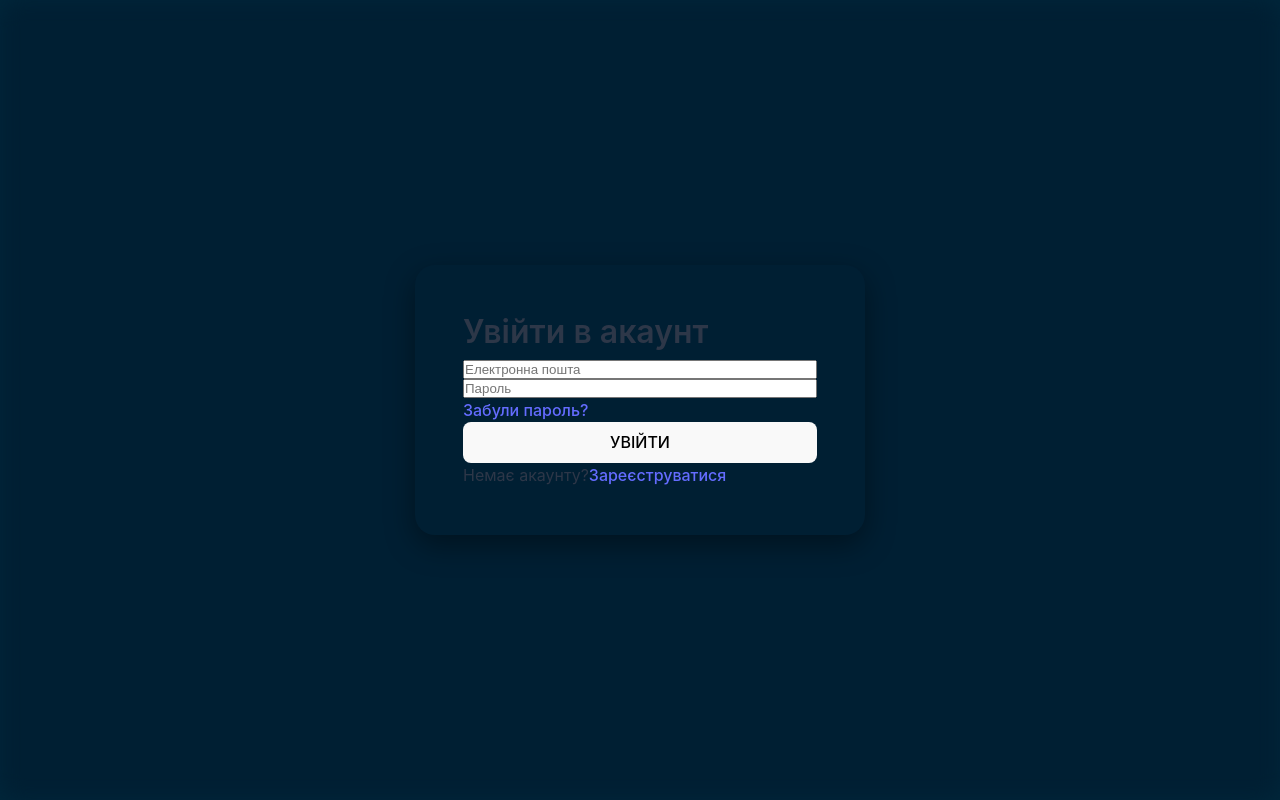
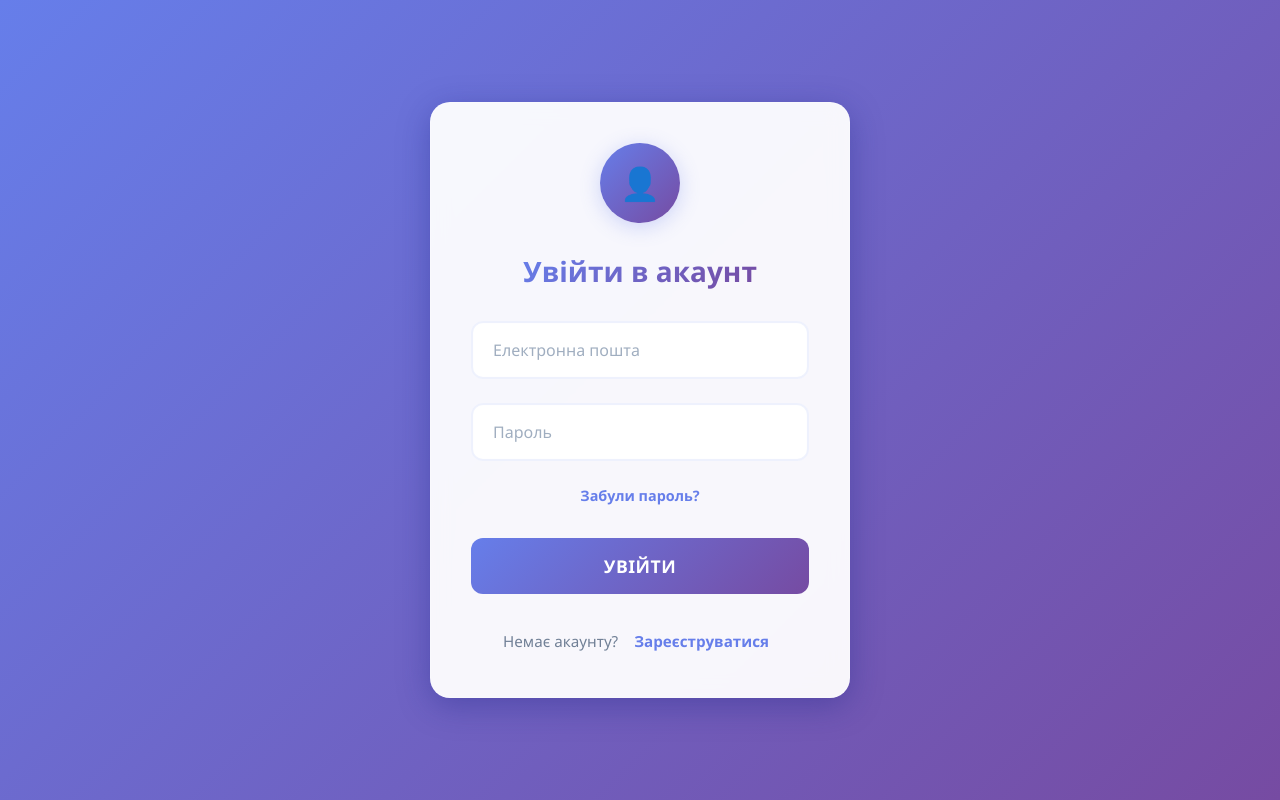
Before and after one commit to NazirSavysko/front-app-bank, a React (Vite) app: page / in a window 1280 px wide. Built offline with nearby package versions, Linux system fonts and the light colour scheme.

Commit message:
Refactor `LoginForm.css` with cleaner, modern styles and enhanced animations. Add adaptive design support. Update `vite.config.ts` for server accessibility. Optimize `UserDashboard.css` formatting.

```diff
--- a/src/log-in/LoginForm.css
+++ b/src/log-in/LoginForm.css
@@ -1,204 +1,243 @@
-/* Styles for login form and related forms */
+/* Основные стили и сброс */
+* {
+    box-sizing: border-box;
+    margin: 0;
+    padding: 0;
+}
 
+/* Контейнер формы входа */
 .login-container {
-    position: fixed;                /* cover the entire screen */
-    top: 0;
-    left: 0;
-    width: 100vw;                   /* full viewport width */
-    height: 100vh;                  /* full viewport height */
+    min-height: 100vh;
+    background: linear-gradient(135deg, #667eea 0%, #764ba2 100%);
+    display: flex;
+    align-items: center;
+    justify-content: center;
+    padding: 1rem;
+    font-family: 'Segoe UI', Tahoma, Geneva, Verdana, sans-serif;
+}
+
+/* Форма входа */
+.login-form {
+    background: rgba(255, 255, 255, 0.95);
+    backdrop-filter: blur(10px);
+    border: 1px solid rgba(255, 255, 255, 0.18);
+    border-radius: 20px;
+    padding: 2.5rem;
+    box-shadow: 0 8px 32px rgba(31, 38, 135, 0.37);
+    width: 100%;
+    max-width: 420px;
+    display: flex;
+    flex-direction: column;
+    align-items: center;
+    gap: 1.5rem;
+    transition: all 0.3s ease;
+}
+
+.login-form:hover {
+    transform: translateY(-2px);
+    box-shadow: 0 12px 40px rgba(31, 38, 135, 0.5);
+}
+
+/* Иконка аватара */
+.avatar-icon {
+    width: 80px;
+    height: 80px;
+    background: linear-gradient(135deg, #667eea 0%, #764ba2 100%);
+    border-radius: 50%;
+    position: relative;
+    margin-bottom: 0.5rem;
+    box-shadow: 0 4px 20px rgba(102, 126, 234, 0.3);
+}
+
+.avatar-icon::before {
+    content: "👤";
+    position: absolute;
+    top: 50%;
+    left: 50%;
+    transform: translate(-50%, -50%);
+    font-size: 2rem;
+    color: white;
+}
+
+/* Заголовок */
+.login-form h2 {
+    font-size: 1.75rem;
+    font-weight: 700;
+    color: #2d3748;
+    text-align: center;
+    margin-bottom: 0.5rem;
+    background: linear-gradient(135deg, #667eea 0%, #764ba2 100%);
+    -webkit-background-clip: text;
+    -webkit-text-fill-color: transparent;
+    background-clip: text;
+}
+
+/* Поля ввода */
+.login-form input {
+    width: 100%;
+    padding: 1rem 1.25rem;
+    border: 2px solid rgba(102, 126, 234, 0.1);
+    border-radius: 12px;
+    font-size: 1rem;
+    font-family: inherit;
+    background: rgba(255, 255, 255, 0.8);
+    backdrop-filter: blur(4px);
+    transition: all 0.3s ease;
+    color: #2d3748;
+}
+
+.login-form input::placeholder {
+    color: #a0aec0;
+    font-weight: 500;
+}
+
+.login-form input:focus {
+    outline: none;
+    border-color: #667eea;
+    background: rgba(255, 255, 255, 0.95);
+    transform: translateY(-1px);
+    box-shadow: 0 4px 20px rgba(102, 126, 234, 0.2);
+}
+
+/* Кнопка входа */
+.login-form button[type="submit"] {
+    width: 100%;
+    padding: 1rem 1.5rem;
+    background: linear-gradient(135deg, #667eea 0%, #764ba2 100%);
+    border: none;
+    border-radius: 12px;
+    color: white;
+    font-size: 1.1rem;
+    font-weight: 700;
+    font-family: inherit;
+    cursor: pointer;
+    transition: all 0.3s ease;
+    text-transform: uppercase;
+    letter-spacing: 0.5px;
+    margin-top: 0.5rem;
+}
+
+.login-form button[type="submit"]:hover {
+    transform: translateY(-2px);
+    box-shadow: 0 8px 25px rgba(102, 126, 234, 0.4);
+    background: linear-gradient(135deg, #5a67d8 0%, #6b46c1 100%);
+}
+
+.login-form button[type="submit"]:active {
+    transform: translateY(0);
+}
+
+/* Действия (забыли пароль) */
+.actions {
+    width: 100%;
     display: flex;
     justify-content: center;
+    margin-top: -0.5rem;
+    margin-bottom: -0.5rem;
+}
+
+.actions a {
+    color: #667eea;
+    text-decoration: none;
+    font-size: 0.9rem;
+    font-weight: 600;
+    cursor: pointer;
+    transition: all 0.2s ease;
+    padding: 0.5rem 1rem;
+    border-radius: 8px;
+}
+
+.actions a:hover {
+    color: #5a67d8;
+    background: rgba(102, 126, 234, 0.1);
+    transform: translateY(-1px);
+}
+
+/* Ссылка на регистрацию */
+.register-link {
+    display: flex;
     align-items: center;
-    background-color: #00263a;
-    overflow: hidden;              /* remove scroll */
+    gap: 0.5rem;
+    font-size: 0.95rem;
+    color: #718096;
+    margin-top: 0.5rem;
+}
+
+.register-link span {
+    font-weight: 500;
+}
+
+.register-link a {
+    color: #667eea;
+    text-decoration: none;
+    font-weight: 700;
+    cursor: pointer;
+    transition: all 0.2s ease;
+    padding: 0.25rem 0.5rem;
+    border-radius: 6px;
+}
+
+.register-link a:hover {
+    color: #5a67d8;
+    background: rgba(102, 126, 234, 0.1);
+    transform: translateY(-1px);
+}
+
+/* Сообщение об ошибке */
+.error-text {
+    width: 100%;
+    padding: 0.75rem 1rem;
+    background: rgba(245, 101, 101, 0.1);
+    border: 1px solid rgba(245, 101, 101, 0.3);
+    border-radius: 10px;
+    color: #c53030;
+    font-size: 0.9rem;
+    font-weight: 600;
+    text-align: center;
+    margin: -0.5rem 0 0.5rem 0;
+    backdrop-filter: blur(4px);
+}
+
+/* Адаптивные стили */
+@media (max-width: 480px) {
+    .login-container {
+        padding: 0.5rem;
     }
 
     .login-form {
-    background-color: #001f33;
-    padding: 40px;
-    border-radius: 20px;
-    width: 90%;
-    max-width: 400px;               /* limit width */
-    display: flex;
-    flex-direction: column;
-    box-shadow: 0 10px 30px rgba(0, 0, 0, 0.4);
-    transition: transform 0.3s ease;
+        padding: 2rem 1.5rem;
+        max-width: 100%;
     }
 
-.login-form::before {
-  content: '';
-  position: absolute;
-  top: 0;
-  left: 0;
-  right: 0;
-  bottom: 0;
-  background: inherit;
-  border-radius: inherit;
-  filter: blur(10px);
-  z-index: -1;
+    .login-form h2 {
+        font-size: 1.5rem;
     }
 
-.login-header {
-  text-align: center;
-  margin-bottom: 2rem;
+    .avatar-icon {
+        width: 60px;
+        height: 60px;
     }
 
-.login-title {
-  font-size: 1.8rem;
-  font-weight: 700;
-  color: #2d3748;
-  margin-bottom: 0.5rem;
+    .avatar-icon::before {
+        font-size: 1.5rem;
     }
 
-.login-subtitle {
-  font-size: 1rem;
-  color: #718096;
-  margin: 0;
+    .login-form input {
+        padding: 0.875rem 1rem;
+        font-size: 0.95rem;
     }
 
-.form-group {
-  margin-bottom: 1.5rem;
+    .login-form button[type="submit"] {
+        padding: 0.875rem 1.25rem;
+        font-size: 1rem;
+    }
 }
 
-.form-label {
-  display: block;
-  font-size: 0.9rem;
-  font-weight: 600;
-  color: #4a5568;
-  margin-bottom: 0.5rem;
-}
-
-.form-input {
-  width: 100%;
-  padding: 0.875rem 1rem;
-  border: 2px solid #e2e8f0;
-  border-radius: 12px;
-  font-size: 1rem;
-  background: white;
-  transition: all 0.3s ease;
-  outline: none;
-}
-
-.form-input:focus {
-  border-color: #667eea;
-  box-shadow: 0 0 0 3px rgba(102, 126, 234, 0.1);
-  transform: translateY(-1px);
-}
-
-.form-input::placeholder {
-  color: #a0aec0;
-}
-
-.password-input-container {
-  position: relative;
-}
-
-.toggle-password {
-  position: absolute;
-  right: 1rem;
-  top: 50%;
-  transform: translateY(-50%);
-  background: none;
-  border: none;
-  color: #718096;
-  cursor: pointer;
-  padding: 0.25rem;
-  border-radius: 4px;
-  transition: color 0.2s ease;
-}
-
-.toggle-password:hover {
-  color: #667eea;
-}
-
-.login-button {
-  width: 100%;
-  padding: 1rem;
-  background: linear-gradient(135deg, #667eea 0%, #764ba2 100%);
-  color: white;
-  border: none;
-  border-radius: 12px;
-  font-size: 1rem;
-  font-weight: 600;
-  cursor: pointer;
-  transition: all 0.3s ease;
-  position: relative;
-  overflow: hidden;
-  min-height: 48px;
-}
-
-.login-button:hover:not(:disabled) {
-  transform: translateY(-2px);
-  box-shadow: 0 8px 25px rgba(102, 126, 234, 0.4);
-}
-
-.login-button:active {
-  transform: translateY(0);
-}
-
-.login-button:disabled {
-  opacity: 0.7;
-  cursor: not-allowed;
-  transform: none;
-}
-
-.login-button::before {
-  content: '';
-  position: absolute;
-  top: 0;
-  left: -100%;
-  width: 100%;
-  height: 100%;
-  background: linear-gradient(90deg, transparent, rgba(255, 255, 255, 0.2), transparent);
-  transition: left 0.5s;
-}
-
-.login-button:hover::before {
-  left: 100%;
-}
-
-.loading-spinner {
-  display: inline-block;
-  width: 20px;
-  height: 20px;
-  border: 2px solid transparent;
-  border-top: 2px solid white;
-  border-radius: 50%;
-  animation: spin 1s linear infinite;
-  margin-right: 0.5rem;
-}
-
-@keyframes spin {
-  0% { transform: rotate(0deg); }
-  100% { transform: rotate(360deg); }
-}
-
-.error-message {
-  background: #fed7d7;
-  color: #c53030;
-  padding: 0.875rem 1rem;
-  border-radius: 8px;
-  font-size: 0.9rem;
-  margin-bottom: 1rem;
-  border-left: 4px solid #c53030;
-  animation: slideIn 0.3s ease;
-}
-
-.success-message {
-  background: #c6f6d5;
-  color: #276749;
-  padding: 0.875rem 1rem;
-  border-radius: 8px;
-  font-size: 0.9rem;
-  margin-bottom: 1rem;
-  border-left: 4px solid #38a169;
-  animation: slideIn 0.3s ease;
-}
-
-@keyframes slideIn {
+/* Анимация появления */
+@keyframes fadeInUp {
     from {
         opacity: 0;
-    transform: translateY(-10px);
+        transform: translateY(30px);
     }
     to {
         opacity: 1;
@@ -206,318 +245,27 @@
     }
 }
 
-.form-footer {
-  text-align: center;
-  margin-top: 2rem;
-  padding-top: 1.5rem;
-  border-top: 1px solid #e2e8f0;
+.login-form {
+    animation: fadeInUp 0.6s ease-out;
 }
 
-.form-link {
-  color: #667eea;
-  text-decoration: none;
-  font-weight: 500;
-  transition: color 0.2s ease;
+/* Дополнительные эффекты */
+.login-form input:valid {
+    border-color: rgba(72, 187, 120, 0.3);
 }
 
-.form-link:hover {
-  color: #5a67d8;
-  text-decoration: underline;
+.login-form input:invalid:not(:placeholder-shown) {
+    border-color: rgba(245, 101, 101, 0.3);
 }
 
-.divider {
-  display: flex;
-  align-items: center;
-  margin: 1.5rem 0;
-  color: #718096;
-  font-size: 0.85rem;
-}
-
-.divider::before,
-.divider::after {
-  content: '';
-  flex: 1;
-  height: 1px;
-  background: #e2e8f0;
-}
-
-.divider span {
-  padding: 0 1rem;
-}
-
-/* Медиа-запросы для адаптивности */
-
-/* Очень маленькие экраны (до 320px) */
-@media (max-width: 319px) {
-  .login-container {
-    padding: 0.5rem;
-  }
-
-  .login-form {
-    padding: 1.5rem;
-    border-radius: 16px;
-  }
-
-  .login-title {
-    font-size: 1.4rem;
-  }
-
-  .login-subtitle {
-    font-size: 0.85rem;
-  }
-
-  .form-input {
-    padding: 0.75rem;
-    font-size: 0.9rem;
-  }
-
-  .login-button {
-    padding: 0.875rem;
-    font-size: 0.9rem;
-  }
-}
-
-/* Мобильные устройства (320px - 479px) */
-@media (max-width: 479px) {
-  .login-container {
-    padding: 0.75rem;
-  }
-
-  .login-form {
-    padding: 1.5rem;
-    max-width: 100%;
-    margin: 0 auto;
-  }
-
-  .login-title {
-    font-size: 1.5rem;
-  }
-
-  .login-subtitle {
-    font-size: 0.9rem;
-  }
-
-  .form-group {
-    margin-bottom: 1.25rem;
-  }
-
-  .form-input {
-    padding: 0.75rem;
-    font-size: 16px; /* Предотвращает зум на iOS */
-    border-radius: 10px;
-  }
-
-  .login-button {
-    padding: 0.875rem;
-    font-size: 0.95rem;
-    border-radius: 10px;
-  }
-
-  .form-footer {
-    margin-top: 1.5rem;
-    padding-top: 1rem;
-  }
-}
-
-/* Мобильные устройства (480px - 767px) */
-@media (min-width: 480px) and (max-width: 767px) {
-  .login-container {
-    padding: 1rem;
-  }
-
-  .login-form {
-    padding: 2rem;
-    max-width: 380px;
-  }
-
-  .login-title {
-    font-size: 1.6rem;
-  }
-}
-
-/* Планшеты (768px - 1023px) */
-@media (min-width: 768px) and (max-width: 1023px) {
-  .login-container {
-    padding: 1.5rem;
-  }
-
-  .login-form {
-    padding: 2.5rem;
-    max-width: 420px;
-  }
-
-  .login-title {
-    font-size: 1.8rem;
-  }
-
-  .form-input {
-    padding: 1rem;
-  }
-
-  .login-button {
-    padding: 1.125rem;
-  }
-}
-
-/* Десктоп (1024px и выше) */
-@media (min-width: 1024px) {
-  .login-container {
-    padding: 2rem;
-  }
-
-  .login-form {
-    padding: 3rem;
-    max-width: 450px;
-  }
-
-  .login-title {
-    font-size: 2rem;
-  }
-
-  .login-subtitle {
-    font-size: 1.1rem;
-  }
-
-  .form-input {
-    padding: 1rem 1.25rem;
-  }
-
-  .login-button {
-    padding: 1.25rem;
-    font-size: 1.1rem;
-  }
-}
-
-/* Ландшафтная ориентация для мобильных */
-@media (max-height: 600px) and (orientation: landscape) {
-  .login-container {
-    padding: 0.5rem;
-    align-items: flex-start;
-    padding-top: 2rem;
-  }
-
-  .login-form {
-    padding: 1.5rem;
-    margin: 0 auto;
-  }
-
-  .login-header {
-    margin-bottom: 1rem;
-  }
-
-  .login-title {
-    font-size: 1.4rem;
-  }
-
-  .form-group {
-    margin-bottom: 1rem;
-  }
-
-  .form-footer {
-    margin-top: 1rem;
-    padding-top: 1rem;
-  }
-}
-
-/* Темная тема */
-@media (prefers-color-scheme: dark) {
-  .login-form {
-    background: rgba(45, 55, 72, 0.95);
-    border: 1px solid rgba(255, 255, 255, 0.1);
-  }
-
-  .login-title {
-    color: #e2e8f0;
-  }
-
-  .login-subtitle,
-  .form-label {
-    color: #a0aec0;
-  }
-
-  .form-input {
-    background: #2d3748;
-    border-color: #4a5568;
-    color: #e2e8f0;
-  }
-
-  .form-input:focus {
-    border-color: #667eea;
-    background: #374151;
-  }
-
-  .form-input::placeholder {
-    color: #718096;
-  }
-
-  .toggle-password {
-    color: #a0aec0;
-  }
-
-  .toggle-password:hover {
-    color: #667eea;
-  }
-
-  .form-footer {
-    border-top-color: #4a5568;
-  }
-
-  .divider::before,
-  .divider::after {
-    background: #4a5568;
-  }
-
-  .divider {
-    color: #a0aec0;
-  }
-}
-
-/* Высококонтрастный режим */
-@media (prefers-contrast: high) {
-  .login-form {
-    border: 2px solid #000;
-    box-shadow: 0 4px 8px rgba(0, 0, 0, 0.3);
-  }
-
-  .form-input {
-    border: 2px solid #000;
-  }
-
-  .form-input:focus {
-    border: 3px solid #0066cc;
-  }
-
-  .login-button {
-    border: 2px solid #000;
-  }
-}
-
-/* Анимации */
-@media (prefers-reduced-motion: reduce) {
-  .login-form,
-  .form-input,
-  .login-button,
-  .error-message,
-  .success-message,
-  .loading-spinner {
-    animation: none;
-    transition: none;
-  }
-
-  .login-button:hover {
+/* Эффект загрузки для кнопки */
+.login-form button[type="submit"]:disabled {
+    opacity: 0.7;
+    cursor: not-allowed;
     transform: none;
 }
 
-  .form-input:focus {
+.login-form button[type="submit"]:disabled:hover {
     transform: none;
+    box-shadow: none;
 }
-}
-
-/* Фокус для доступности */
-.form-input:focus,
-.login-button:focus,
-.toggle-password:focus,
-.form-link:focus {
-  outline: 2px solid #667eea;
-  outline-offset: 2px;
-}
--- a/vite.config.ts
+++ b/vite.config.ts
@@ -4,6 +4,7 @@ import react from '@vitejs/plugin-react'
 export default defineConfig({
   plugins: [react()],
   server: {
+      host:'0.0.0.0',
     proxy: {
       '/api': {
         target: 'http://localhost:8080',     // 👈 без /api/v1/
```
Also changed, not shown: src/UserDashboard.css (line endings or trailing spaces). Lines whose indentation alone changed are shown as unchanged.
